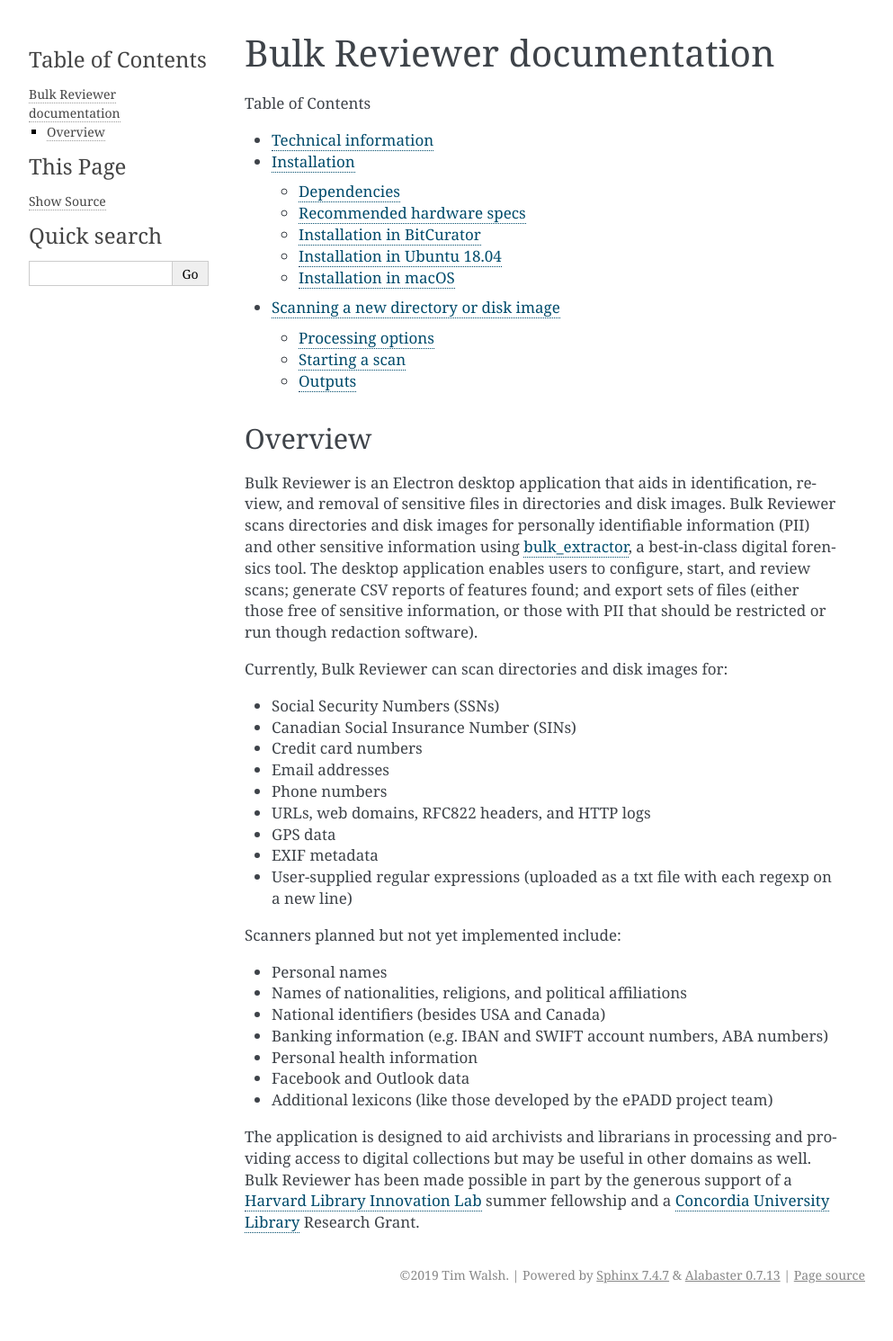
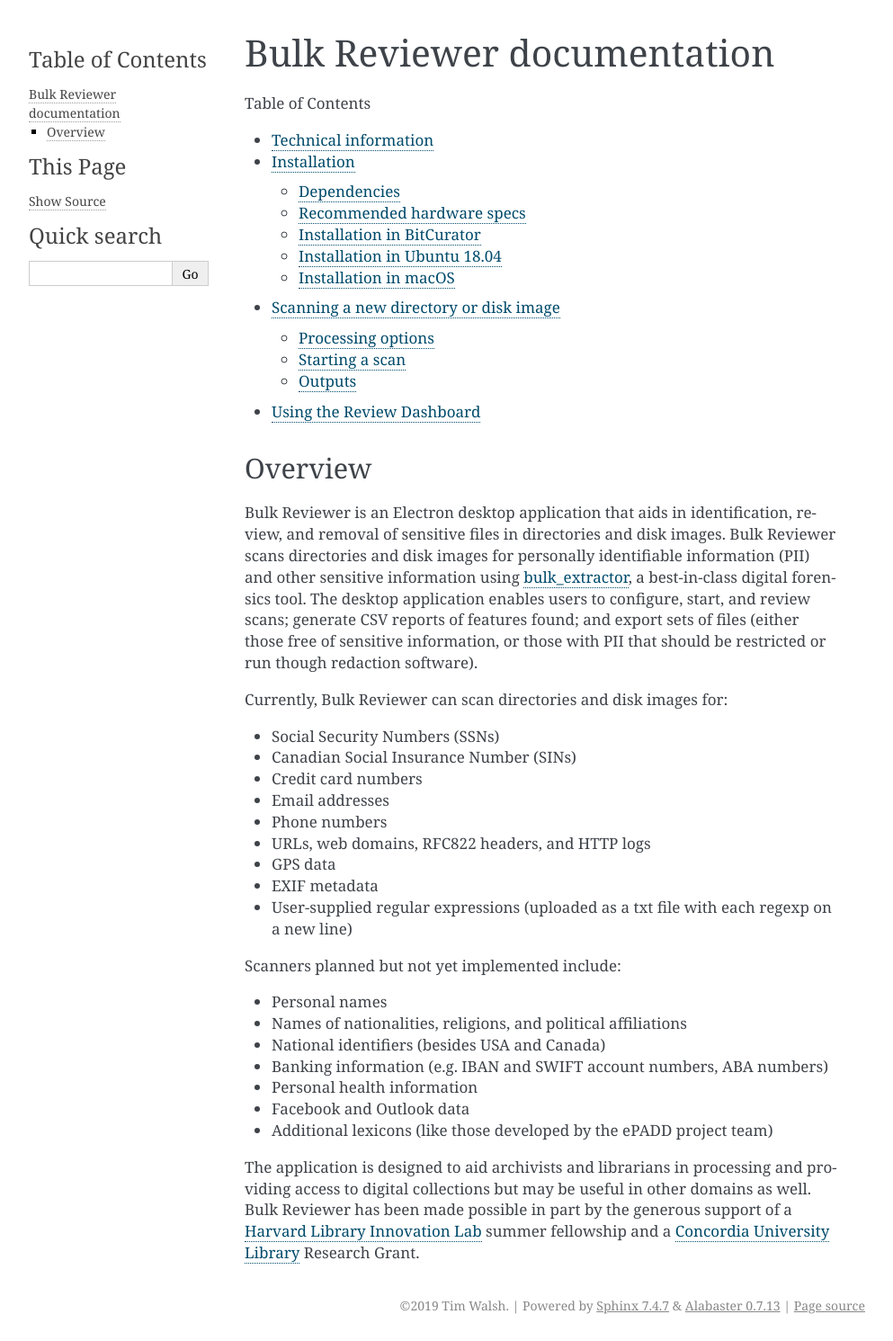
Before and after one commit to bulk-reviewer/bulk-reviewer, a Sphinx documentation site: the page built from docs/index.rst, in a window 1280 px wide. Shown: the whole page at 90% size, without its empty margins (148-1141 px from the left). Built offline with Sphinx 7.4.7, drawn with Linux system fonts in a browser that asks for light colours; before the commit the page ends 1457 px from its top, so only the background shows below that.

Commit message:
Add page for Review Dashboard

```diff
--- a/docs/index.rst
+++ b/docs/index.rst
@@ -13,7 +13,7 @@
     technicalinfo
     installation
     newscan
-
+    reviewdashboard
 
 
 Overview
--- /dev/null
+++ b/docs/reviewdashboard.rst
@@ -0,0 +1,4 @@
+Using the Review Dashboard
+==========================
+
+lorem ipsum
```
